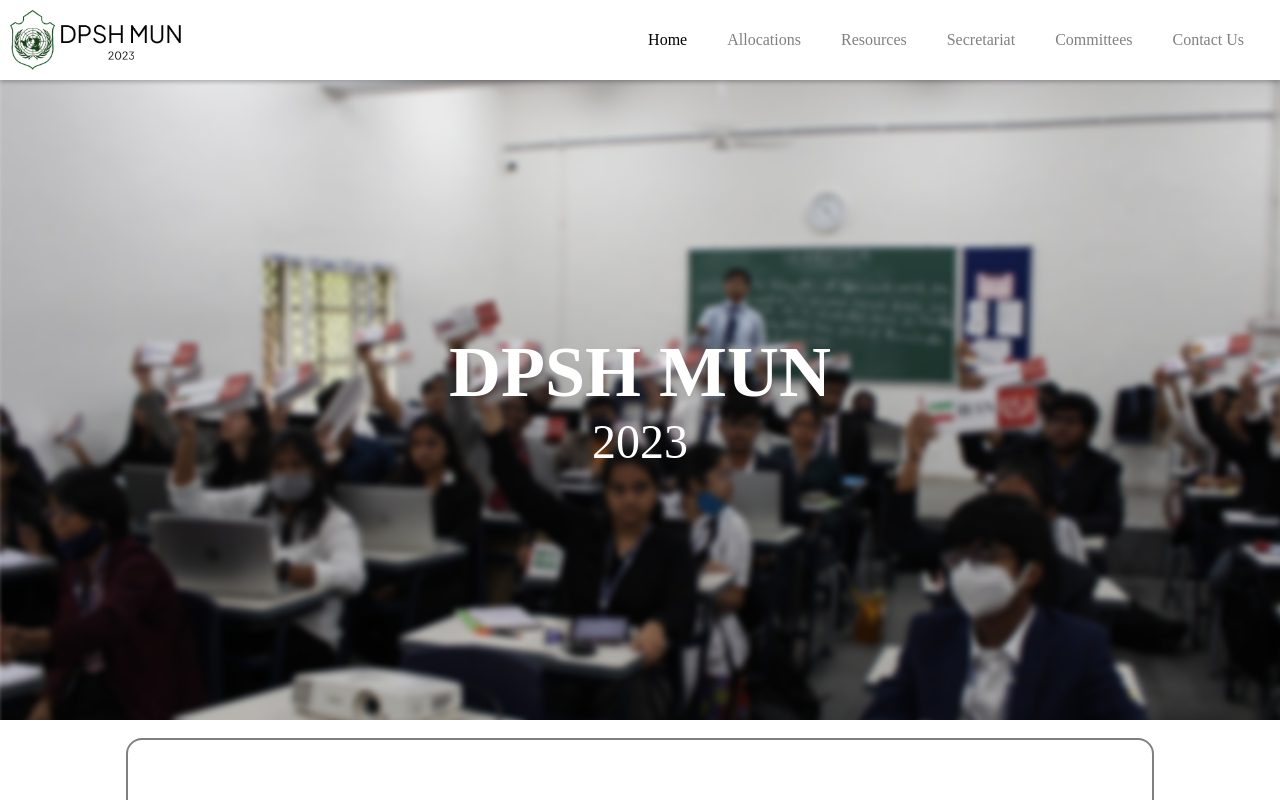
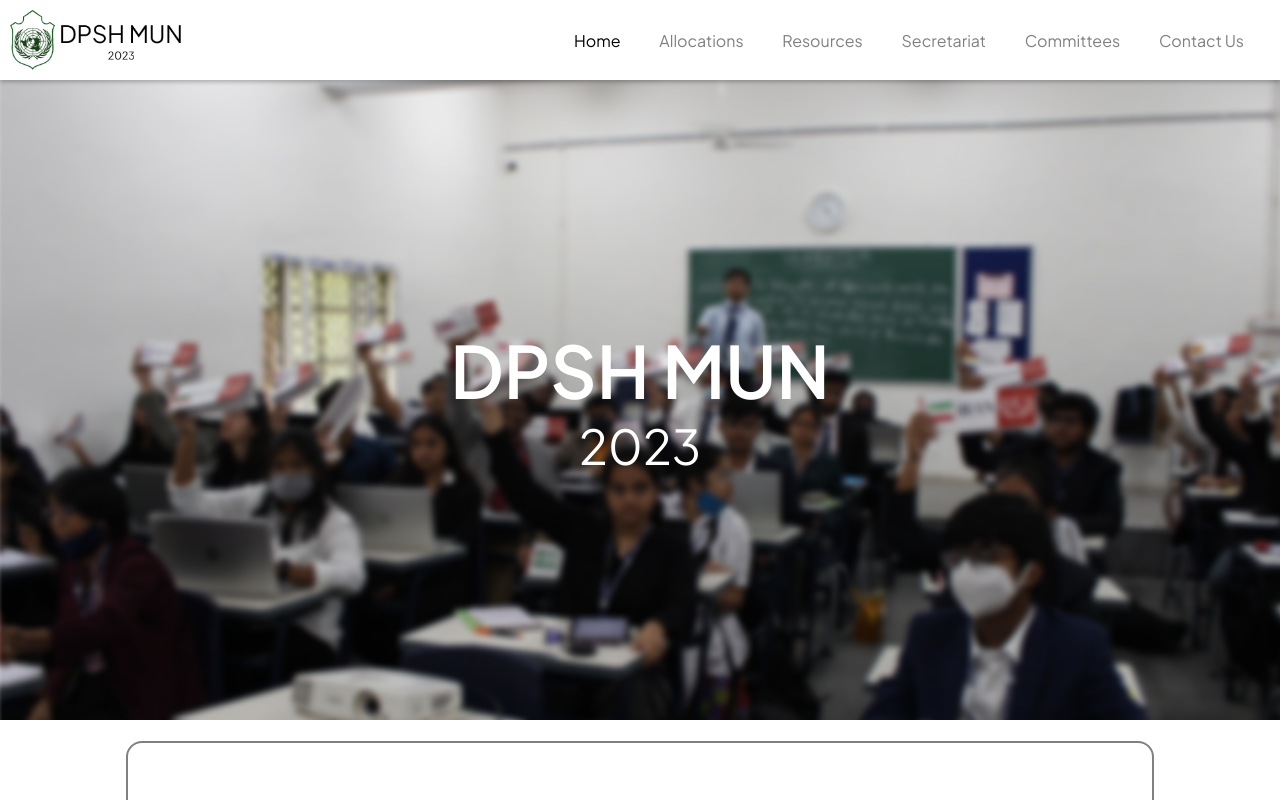
Before and after one commit to SEshaan/DPSH-MUN-Website, a SvelteKit app: page / in a window 1280 px wide. Shown: the top 800 px of the page. Built offline with nearby package versions, Linux system fonts and the light colour scheme.

Commit message:
Update style.css

```diff
--- a/static/style.css
+++ b/static/style.css
@@ -2,7 +2,7 @@
 
 * {
 	margin: 0;
-	font-family: 'Times New Roman', Times, serif;
+	font-family: "Plus Jakarta Sans",sans-serif;
 	overflow-x: hidden;
 }
 
```
